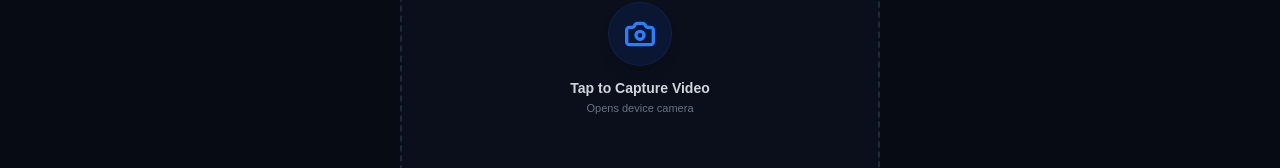
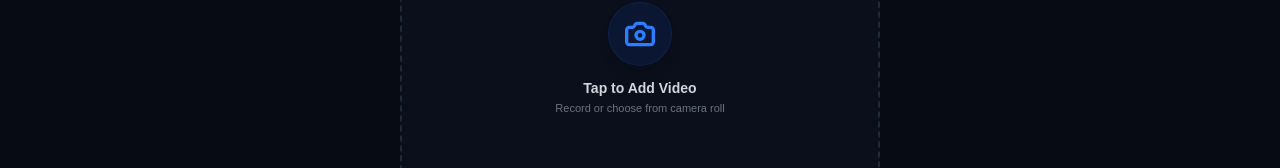
Before and after one commit to IbrahimAh52/shopsap, a Next.js app: page /dashboard/new in a window 1280 px wide. Shown: the part 221-389 px from the top of the page. Built offline with nearby package versions, Linux system fonts and the light colour scheme; no server answers.

Commit message:
Feat: Allow uploading pre-recorded video clips from the device camera roll

```diff
--- a/src/app/dashboard/new/page.tsx
+++ b/src/app/dashboard/new/page.tsx
@@ -265,7 +265,6 @@ export default function NewInspection() {
             <input
               type="file"
               accept="video/*"
-              capture="environment"
               ref={fileInputRef}
               onChange={handleFileChange}
               className="hidden"
@@ -285,8 +284,8 @@ export default function NewInspection() {
                   <Camera className="w-8 h-8 stroke-[2.5]" />
                 </div>
                 <div className="text-center">
-                  <span className={`text-sm font-bold block ${isDark ? 'text-gray-300' : 'text-gray-700'}`}>Tap to Capture Video</span>
-                  <span className="text-[11px] text-gray-500 mt-0.5 block">Opens device camera</span>
+                  <span className={`text-sm font-bold block ${isDark ? 'text-gray-300' : 'text-gray-700'}`}>Tap to Add Video</span>
+                  <span className="text-[11px] text-gray-500 mt-0.5 block">Record or choose from camera roll</span>
                 </div>
               </button>
             ) : (
```
